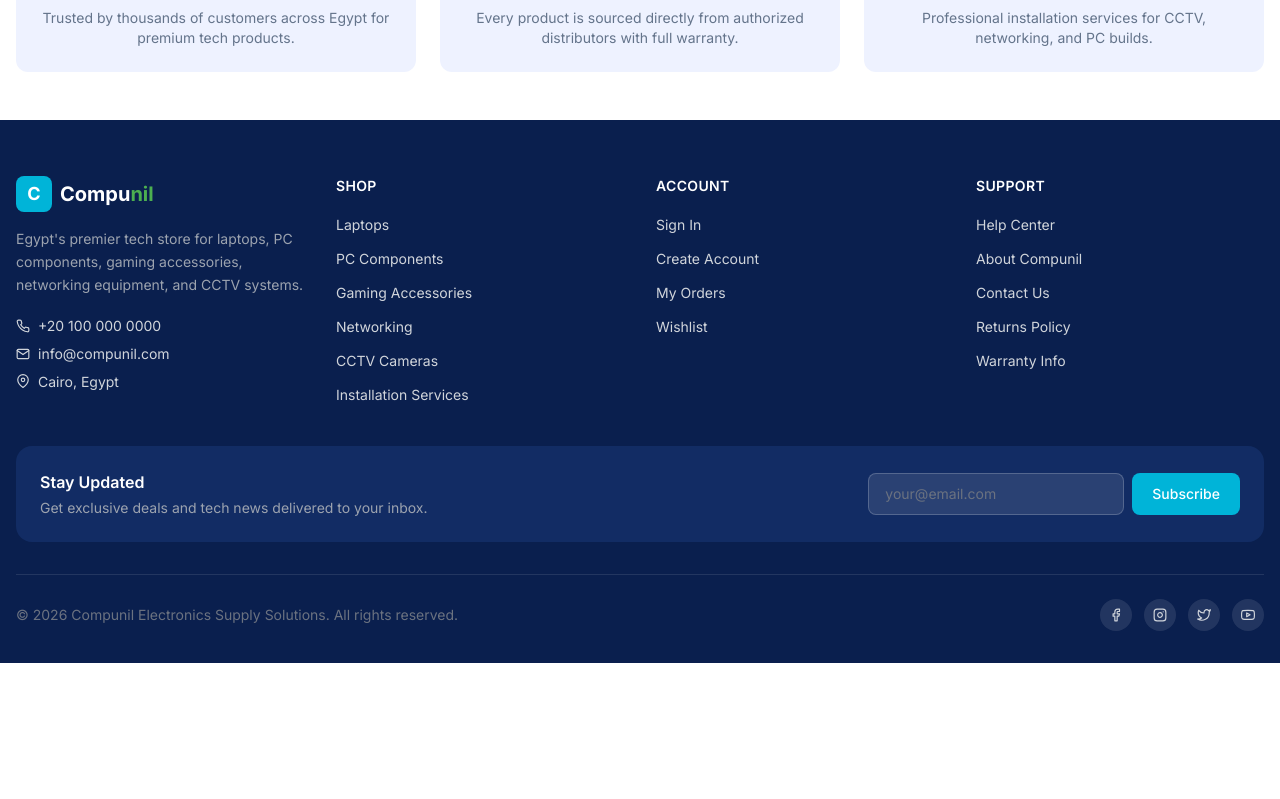
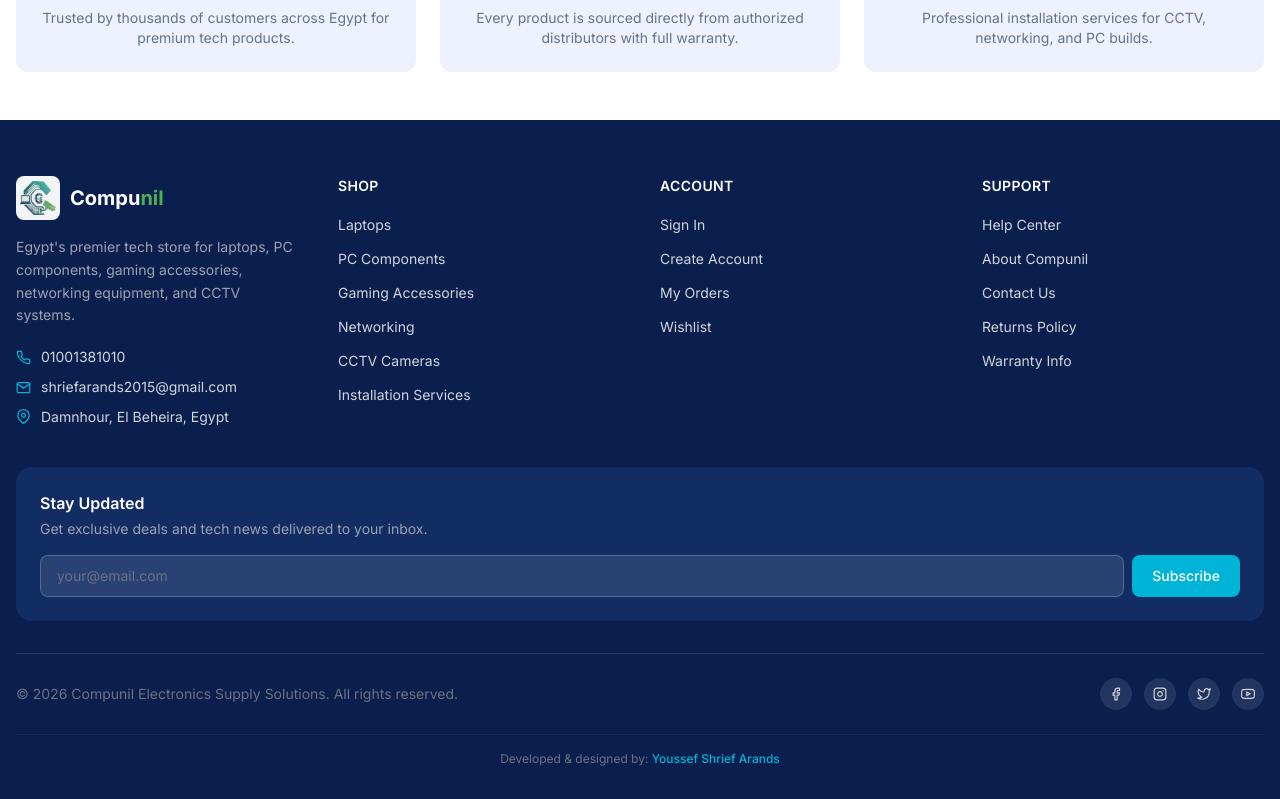
Before and after one commit to ysfshrief/compunil, a Next.js app: page / in a window 1280 px wide. Shown: the part 2658-3457 px from the top of the page. Before the commit the page ends 3321 px from the top, so only its background shows below. Built offline with nearby package versions, Linux system fonts and the light colour scheme; no server answers.

Commit message:
Update Footer.tsx

```diff
--- a/components/layout/Footer.tsx
+++ b/components/layout/Footer.tsx
@@ -1,6 +1,6 @@
 'use client'
 // ============================================================
-// COMPUNIL — Footer Component
+// COMPUNIL — Footer Component (v2 — branded + responsive)
 // ============================================================
 
 import Link from 'next/link'
@@ -35,13 +35,11 @@
     <footer className="bg-brand-navydark text-gray-300">
       <div className="max-w-7xl mx-auto px-4 pt-14 pb-8">
         {/* Main grid */}
-        <div className="grid grid-cols-2 md:grid-cols-4 gap-8 mb-10">
+        <div className="grid grid-cols-1 sm:grid-cols-2 md:grid-cols-4 gap-8 sm:gap-10 mb-10">
           {/* Brand */}
-          <div className="col-span-2 md:col-span-1">
-            <div className="flex items-center gap-2 mb-4">
-              <div className="w-9 h-9 rounded-lg bg-brand-teal flex items-center justify-center">
-                <span className="text-white font-bold text-lg">C</span>
-              </div>
+          <div className="sm:col-span-2 md:col-span-1">
+            <div className="flex items-center gap-2.5 mb-4">
+              <img src="/logo-icon.png" alt="Compunil" className="w-11 h-11 object-contain bg-white/95 rounded-lg p-1" />
               <span className="font-bold text-xl text-white">
                 Compu<span className="text-brand-green">nil</span>
               </span>
@@ -49,16 +47,16 @@
             <p className="text-sm text-gray-400 mb-5 leading-relaxed">
               Egypt's premier tech store for laptops, PC components, gaming accessories, networking equipment, and CCTV systems.
             </p>
-            <div className="space-y-2 text-sm">
-              <a href="tel:+201000000000" className="flex items-center gap-2 hover:text-white transition-colors">
-                <FiPhone size={14} /> +20 100 000 0000
+            <div className="space-y-2.5 text-sm">
+              <a href="tel:01001381010" className="flex items-center gap-2.5 hover:text-white transition-colors">
+                <FiPhone size={15} className="text-brand-teal flex-shrink-0" /> 01001381010
               </a>
-              <a href="mailto:info@compunil.com" className="flex items-center gap-2 hover:text-white transition-colors">
-                <FiMail size={14} /> info@compunil.com
+              <a href="mailto:shriefarands2015@gmail.com" className="flex items-center gap-2.5 hover:text-white transition-colors break-all">
+                <FiMail size={15} className="text-brand-teal flex-shrink-0" /> shriefarands2015@gmail.com
               </a>
-              <div className="flex items-start gap-2">
-                <FiMapPin size={14} className="mt-0.5 flex-shrink-0" />
-                <span>Cairo, Egypt</span>
+              <div className="flex items-start gap-2.5">
+                <FiMapPin size={15} className="mt-0.5 text-brand-teal flex-shrink-0" />
+                <span>Damnhour, El Beheira, Egypt</span>
               </div>
             </div>
           </div>
@@ -69,7 +67,7 @@
             <ul className="space-y-2.5">
               {links.shop.map(l => (
                 <li key={l.href}>
-                  <Link href={l.href} className="text-sm hover:text-white hover:translate-x-1 transition-all inline-block">
+                  <Link href={l.href} className="text-sm hover:text-white transition-colors inline-block">
                     {l.label}
                   </Link>
                 </li>
@@ -107,21 +105,24 @@
         </div>
 
         {/* Newsletter */}
-        <div className="bg-brand-navy/50 rounded-2xl p-6 mb-8">
-          <div className="flex flex-col sm:flex-row items-start sm:items-center gap-4">
-            <div className="flex-1">
+        <div className="bg-brand-navy/50 rounded-2xl p-5 sm:p-6 mb-8">
+          <div className="flex flex-col gap-4">
+            <div>
               <h4 className="text-white font-semibold mb-1">Stay Updated</h4>
               <p className="text-sm text-gray-400">Get exclusive deals and tech news delivered to your inbox.</p>
             </div>
-            <form className="flex gap-2 w-full sm:w-auto" onSubmit={e => e.preventDefault()}>
+            <form
+              className="flex flex-col xs:flex-row gap-2 w-full"
+              onSubmit={e => e.preventDefault()}
+            >
               <input
                 type="email"
                 placeholder="your@email.com"
-                className="flex-1 sm:w-64 px-4 py-2.5 rounded-lg bg-white/10 border border-white/20 text-sm text-white placeholder-gray-500 outline-none focus:border-brand-teal"
+                className="flex-1 min-w-0 px-4 py-2.5 rounded-lg bg-white/10 border border-white/20 text-sm text-white placeholder-gray-500 outline-none focus:border-brand-teal"
               />
               <button
                 type="submit"
-                className="px-5 py-2.5 bg-brand-teal hover:bg-brand-tealdk rounded-lg text-white text-sm font-medium transition-colors whitespace-nowrap"
+                className="px-5 py-2.5 bg-brand-teal hover:bg-brand-tealdk rounded-lg text-white text-sm font-medium transition-colors whitespace-nowrap flex-shrink-0"
               >
                 Subscribe
               </button>
@@ -131,7 +132,7 @@
 
         {/* Bottom bar */}
         <div className="flex flex-col sm:flex-row items-center justify-between gap-4 pt-6 border-t border-white/10">
-          <p className="text-sm text-gray-500">
+          <p className="text-xs sm:text-sm text-gray-500 text-center sm:text-left">
             © {new Date().getFullYear()} Compunil Electronics Supply Solutions. All rights reserved.
           </p>
           <div className="flex items-center gap-3">
@@ -139,6 +140,7 @@
               <a
                 key={i}
                 href="#"
+                aria-label="Social link"
                 className="w-8 h-8 rounded-full bg-white/10 hover:bg-brand-teal flex items-center justify-center transition-colors"
               >
                 <Icon size={14} />
@@ -146,6 +148,19 @@
             ))}
           </div>
         </div>
+
+        {/* Developer credit */}
+        <div className="mt-6 pt-4 border-t border-white/5 text-center">
+          <p className="text-xs text-gray-500">
+            Developed &amp; designed by:{' '}
+            <a
+              href="mailto:shriefarands2015@gmail.com"
+              className="text-brand-teal hover:text-white font-medium transition-colors"
+            >
+              Youssef Shrief Arands
+            </a>
+          </p>
+        </div>
       </div>
     </footer>
   )
```
